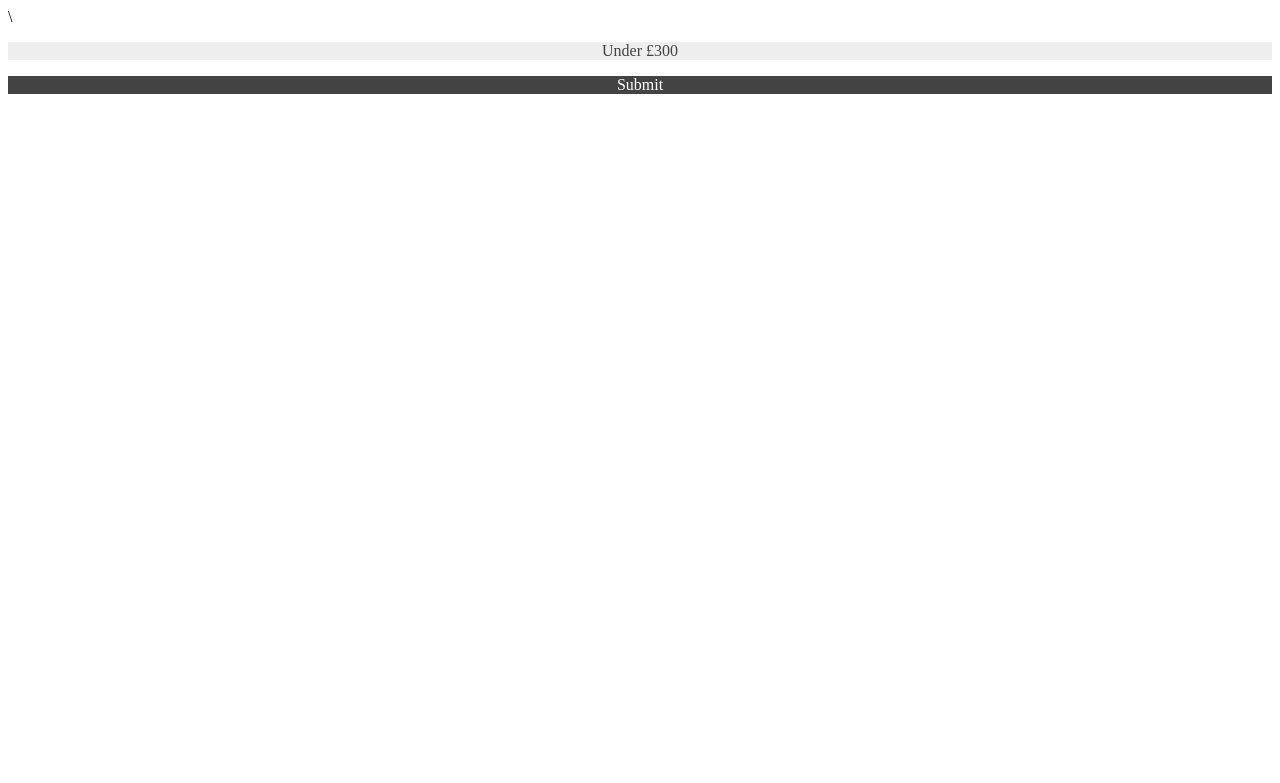
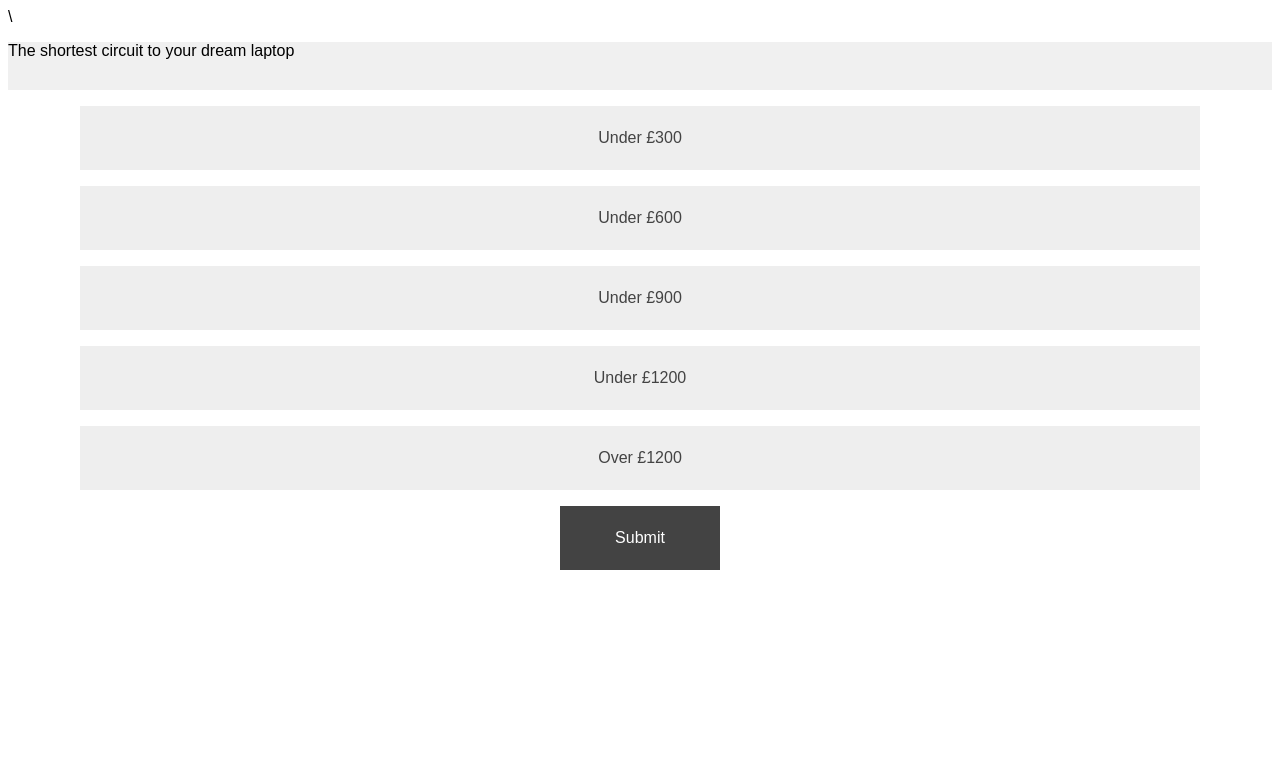
Before and after one commit to waterpie10/Spark, a PHP site: page /quiz.html in a window 1280 px wide. Shown: the top 783 px of the page. Run offline with PHP 8.4, Linux system fonts and the light colour scheme.

Commit message:
some more work on the quiz

```diff
--- a/mystyles.css
+++ b/mystyles.css
@@ -1,12 +1,47 @@
-#box1 {
+body {
+	font-family: "Poppins", sans-serif;
+	justify-content: center;
+}
+header{
+        height:3em;
+        background-color:#f0f0f0;
+        color:black;
+        text-align: left;
+}
+
+.box1 {
 background-color: #eeeeee;
 border-width: 2px;
 border-color: #595959;
 text-align: center;
 color: #434343;
+width: 70em;
+height: 4em;
+font-size: 1em;
+display: flex;
+justify-content: center;
+align-items: center;
+in-height: 100vh;
+margin-left: auto;
+margin-right: auto;
 }
-#box2 {
+
+.box2 {
 background-color: #434343ff;
 text-align: center;
 color: white;
+text-align: center;
+width: 10em;
+height: 4em;
+font-size: 1em;
+display: flex;
+justify-content: center;
+align-items: center;
+in-height: 100vh;
+margin-left: auto;
+margin-right: auto;
 }
+
+.button:hover{
+	background-color: #3071a9;
+}
--- a/quiz.html
+++ b/quiz.html
@@ -6,8 +6,16 @@
 	<meta name="viewport" content="width=device-width, initial-scale=1">
 	<title>Spark</title>
 </head>
+<header>
+	<p>The shortest circuit to your dream laptop</p>
+</header>
 <body>
-<p id="box1">Under £300 </p>
-<p id="box2">Submit </p>
+<p class="box1">Under £300 </p>
+<p class="box1">Under £600 </p>
+<p class="box1">Under £900 </p>
+<p class="box1">Under £1200 </p>
+<p class="box1">Over £1200 </p>
+
+<p class="box2">Submit </p>
 </body>
 </html>
```
